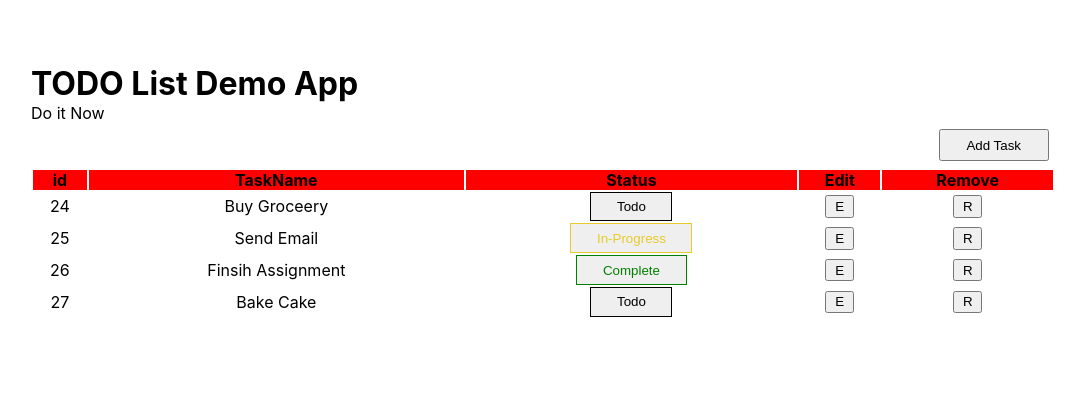
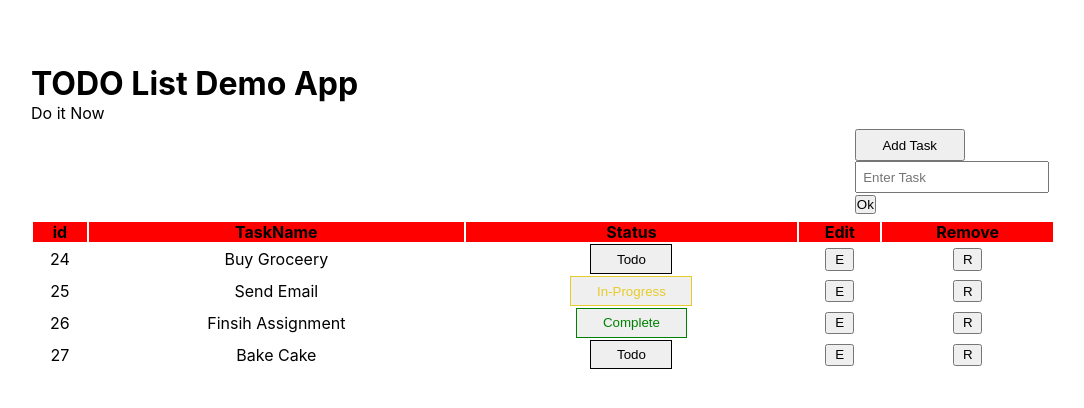
Before and after one commit to Nevin505/ToDoListReact, a React (Create React App) app: page / in a window 1280 px wide. Both pictures are taken after a click on the button "Add Task". Shown: the top 408 px of the page, without its empty margins (97-1181 px from the left). Built offline with nearby package versions, Linux system fonts and the light colour scheme.

Commit message:
added a tdComponent Commit

```diff
--- /dev/null
+++ b/src/Components/Input.module.css
@@ -0,0 +1,4 @@
+.inputBox{
+    padding: 0.4rem 0.4rem;
+    display:block;
+}
--- a/src/Components/input.jsx
+++ b/src/Components/input.jsx
@@ -1,6 +1,7 @@
-function InputTask({inputType}){
+import InputTaskStyle from './Input.module.css'
+function InputTask({inputType,placeHolder,addInputOperation}){
     return(
-        <input type={inputType}/>
+        <input type={inputType} placeholder={placeHolder} className={InputTaskStyle.inputBox} onChange={addInputOperation}/>
     );
 }
 export default InputTask;
--- a/src/Pages/MainPage.jsx
+++ b/src/Pages/MainPage.jsx
@@ -2,16 +2,21 @@ import { useState } from "react";
 import Header from "../Components/Header";
 import Page from "../Components/Page";
 import Subtitle from "../Components/Subtitle";
-import Table from "../Components/ShowTable.jsx";
 import TableHead from "../Components/TableHead.jsx";
 import toDoListData from "../Components/toDoListData.js";
 import Button from '../Components/Button.jsx';
 import ButtonSecond from '../Components/ButtonSecond.jsx';
+import InputTask from '../Components/Input.jsx';
 // setData((prevtoDoListData)=>prevtoDoListData.filter((remooveData)=>{
 //   return remooveData.id!==id;
 //  }))
 function MainPage() {
+
   const[data,setData]=useState(toDoListData);
+
+  const[displayInput,setdisplayInput]=useState(false);
+
+  const[Status,setchangeStatus]=useState('');
 
   function deleteTask(id){
     console.log(id);
@@ -21,7 +26,7 @@ function MainPage() {
     //  })
     //  setData(removedData)
 
-    setData((prevtoDoListData)=>prevtoDoListData.filter((remooveData)=>{
+    setData((prevToDoListData)=>prevToDoListData.filter((remooveData)=>{
       return remooveData.id!==id;
     }))
   }
@@ -29,14 +34,43 @@ function MainPage() {
     console.log(data);
   }
   function addTask(){
+    setdisplayInput(true);
 
   }
+
+  let inputTask;
+
+  function inputChange(event){
+    inputTask=event.target.value;
+    console.log(inputTask);
+  }
+
+  function adddTask(){
+    setData(currentdata=>{
+      return [...currentdata,{TaskName:inputTask, Status:"Todo",Edit:"E",Remove:"R"}]
+    })
+  }
+
+  function changeStatusButton(status){
+    if(status==='Todo'){
+      status='In-Progress';
+      setchangeStatus(status);
+    }
+    else if(status==='In-Progress'){
+      status='Complete';
+       setchangeStatus(status);
+
+    }
+  }
+
   return (
     <Page>
       <Header>TODO List Demo App</Header>
       <Subtitle>Do it Now</Subtitle>
       <div style={{alignSelf:'flex-end',padding:'0.4rem'}}>
-      <Button buttonType="Add Task"></Button>
+      <Button buttonType="Add Task" addOperation={addTask}></Button>
+      {displayInput && <InputTask type="text" placeHolder="Enter Task"  addInputOperation={inputChange}></InputTask> }
+      <button onClick={adddTask}>Ok</button>
       </div>
       <table style={{textAlign:'center'}}>
         <thead>
@@ -45,9 +79,12 @@ function MainPage() {
         <tbody>
         {data.map((element)=>{
                return <tr>
+                    {/* {Object.values(element).map(val=>{
+                     return <td>{val}</td>
+                    })} */}
                     <td>{element.id}</td>
                     <td>{element.TaskName}</td>
-                    <td><Button buttonType={element.Status} variantType={element.Status}></Button></td>
+                    <td onClick={()=>changeStatusButton(element.Status)} ><Button buttonType={element.Status} variantType={element.Status}></Button></td>
                     <td onClick={display}><ButtonSecond>{element.Edit}</ButtonSecond></td>
                     <td onClick={()=>deleteTask(element.id)}><ButtonSecond>{element.Remove}</ButtonSecond></td>
                 </tr>
```
Also changed, not shown: src/Components/ChangeStatus.jsx (added, +7 -0 lines).
